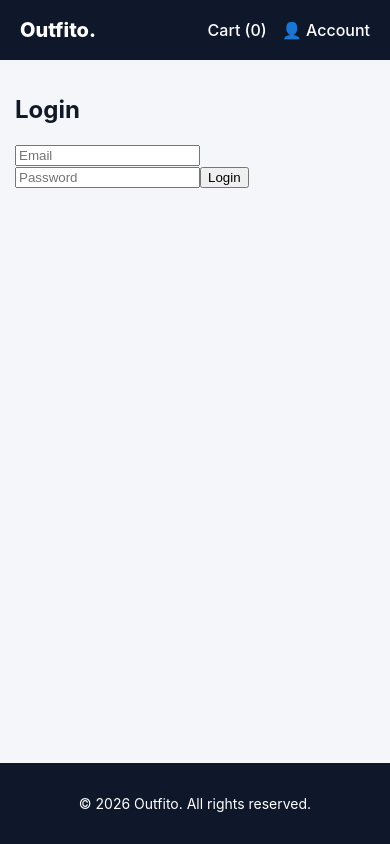
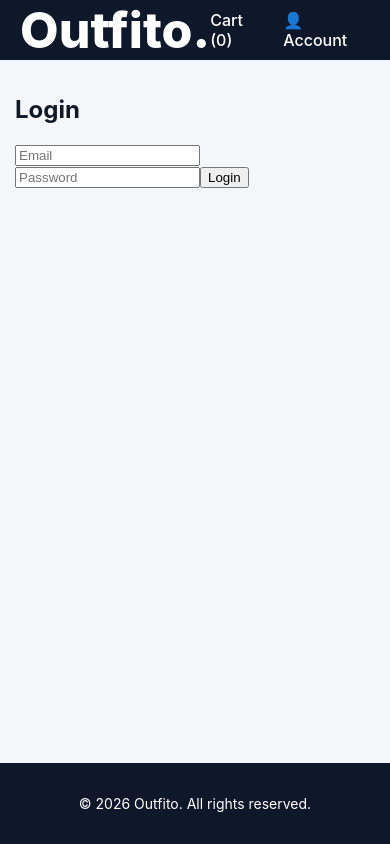
Before and after one commit to Romel164255/E-commerce, a React (Vite) app in the folder frontend/: page /login in a window 390 px wide. Built offline with nearby package versions, Linux system fonts and the light colour scheme; no server answers.

Commit message:
css updated with breakpoint for devices-2

```diff
--- a/frontend/src/App.css
+++ b/frontend/src/App.css
@@ -643,7 +643,7 @@ body {
   }
 
   .logo {
-    font-size: 20px;
+    font-size: 50px;
   }
 
   .header-right {
```
